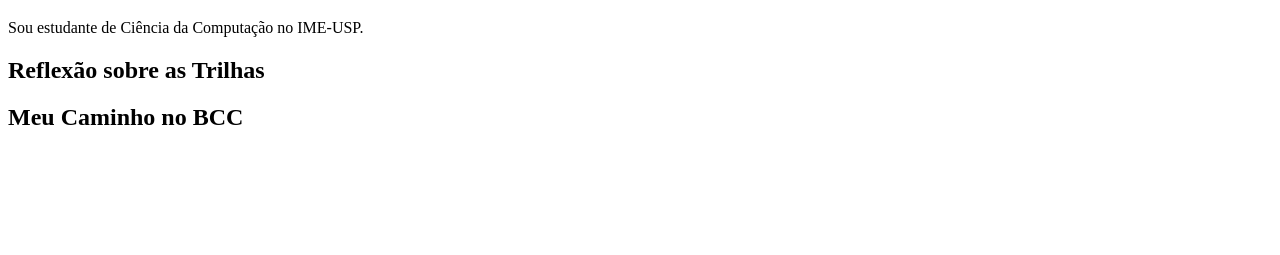
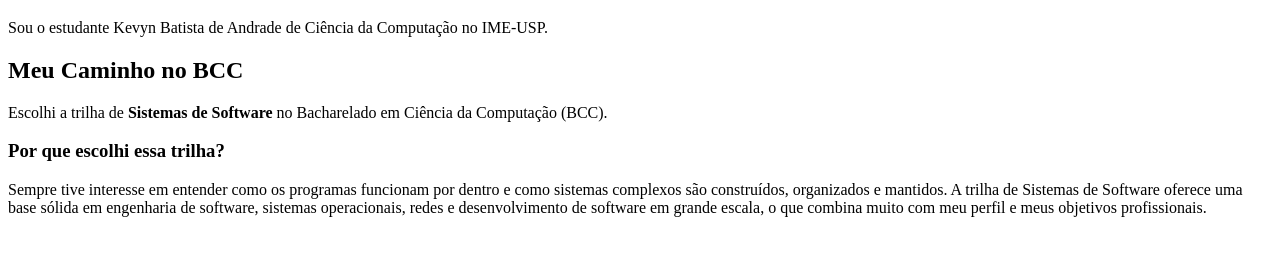
Before and after one commit to kevyn-andrade/kevyn-andrade.github.io, a plain HTML site: page index.html in a window 1280 px wide. Shown: the part 61-316 px from the top of the page. Drawn offline with Linux system fonts and the light colour scheme.

Commit message:
Update index.html

```diff
--- a/index.html
+++ b/index.html
@@ -6,10 +6,16 @@
 </head>
 <body>
     <h1>Bem-vindo!</h1>
-    <p>Sou estudante de Ciência da Computação no IME-USP.</p>
-
-    <h2>Reflexão sobre as Trilhas</h2>
+    <p>Sou o estudante Kevyn Batista de Andrade de Ciência da Computação no IME-USP.</p>
 
     <h2>Meu Caminho no BCC</h2>
+    <p>Escolhi a trilha de <strong>Sistemas de Software</strong> no Bacharelado em Ciência da Computação (BCC).</p>
+
+    <h3>Por que escolhi essa trilha?</h3>
+    <p>
+        Sempre tive interesse em entender como os programas funcionam por dentro e como sistemas complexos são construídos,
+        organizados e mantidos. A trilha de Sistemas de Software oferece uma base sólida em engenharia de software, sistemas operacionais,
+        redes e desenvolvimento de software em grande escala, o que combina muito com meu perfil e meus objetivos profissionais.
+    </p>
 </body>
 </html>
```
